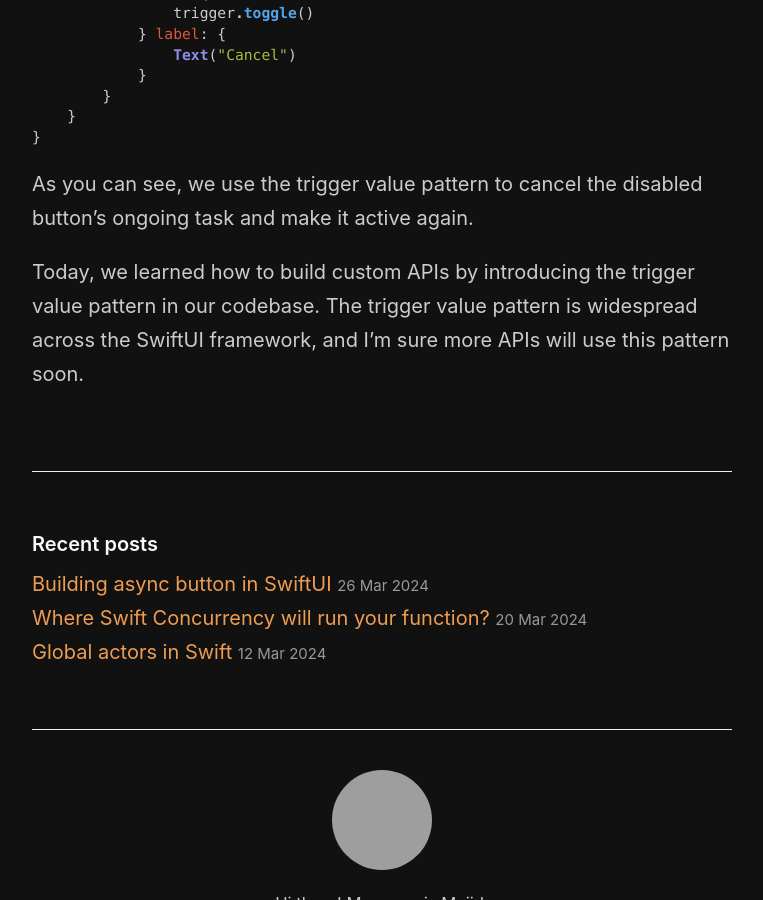
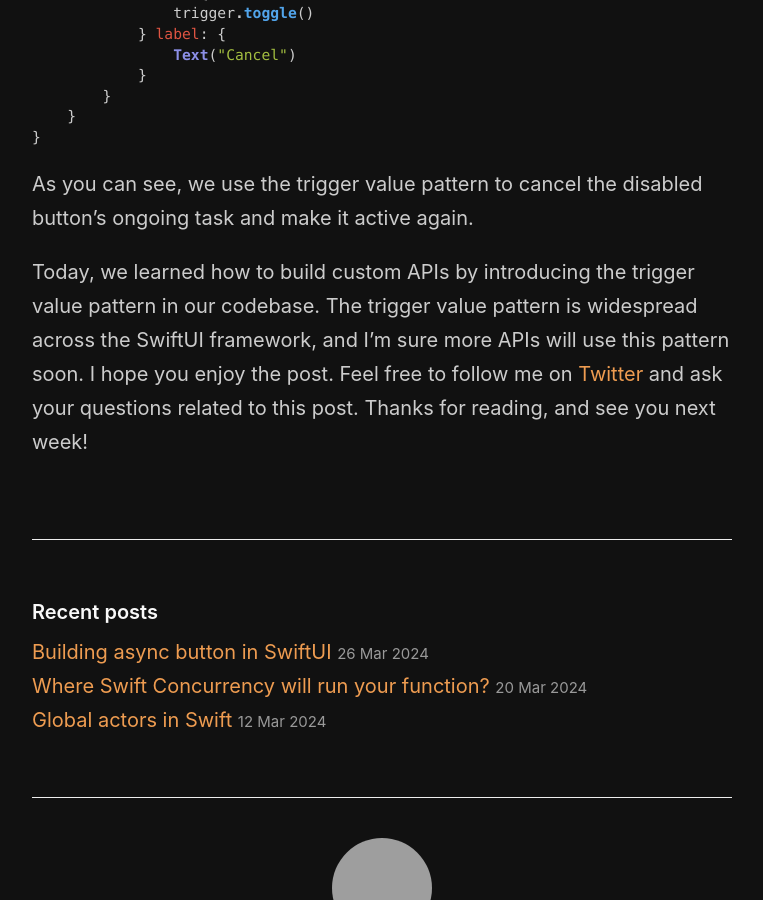
Before and after one commit to mecid/mecid.github.io, a Jekyll site: the page built from _posts/2024-04-02-trigger-value-pattern-in-swiftui.md, in a window 1280 px wide and 900 px high, scrolled down 3999 px, cut to the strip 0-900 px from the top of the window. Shown: the whole strip, without its empty margins (258-1021 px from the left). Built offline with Jekyll 4.4.1, drawn with Linux system fonts in a browser that asks for light colours; grey boxes are pictures that could not be loaded.

Commit message:
conclusion tuned in the trigger value pattern post

```diff
--- a/_posts/2024-04-02-trigger-value-pattern-in-swiftui.md
+++ b/_posts/2024-04-02-trigger-value-pattern-in-swiftui.md
@@ -159,4 +159,4 @@ struct AsyncButtonExampleView: View {
 
 As you can see, we use the trigger value pattern to cancel the disabled button's ongoing task and make it active again.
 
-Today, we learned how to build custom APIs by introducing the trigger value pattern in our codebase. The trigger value pattern is widespread across the SwiftUI framework, and I'm sure more APIs will use this pattern soon.
+Today, we learned how to build custom APIs by introducing the trigger value pattern in our codebase. The trigger value pattern is widespread across the SwiftUI framework, and I'm sure more APIs will use this pattern soon. I hope you enjoy the post. Feel free to follow me on [Twitter](https://twitter.com/mecid) and ask your questions related to this post. Thanks for reading, and see you next week!
```
